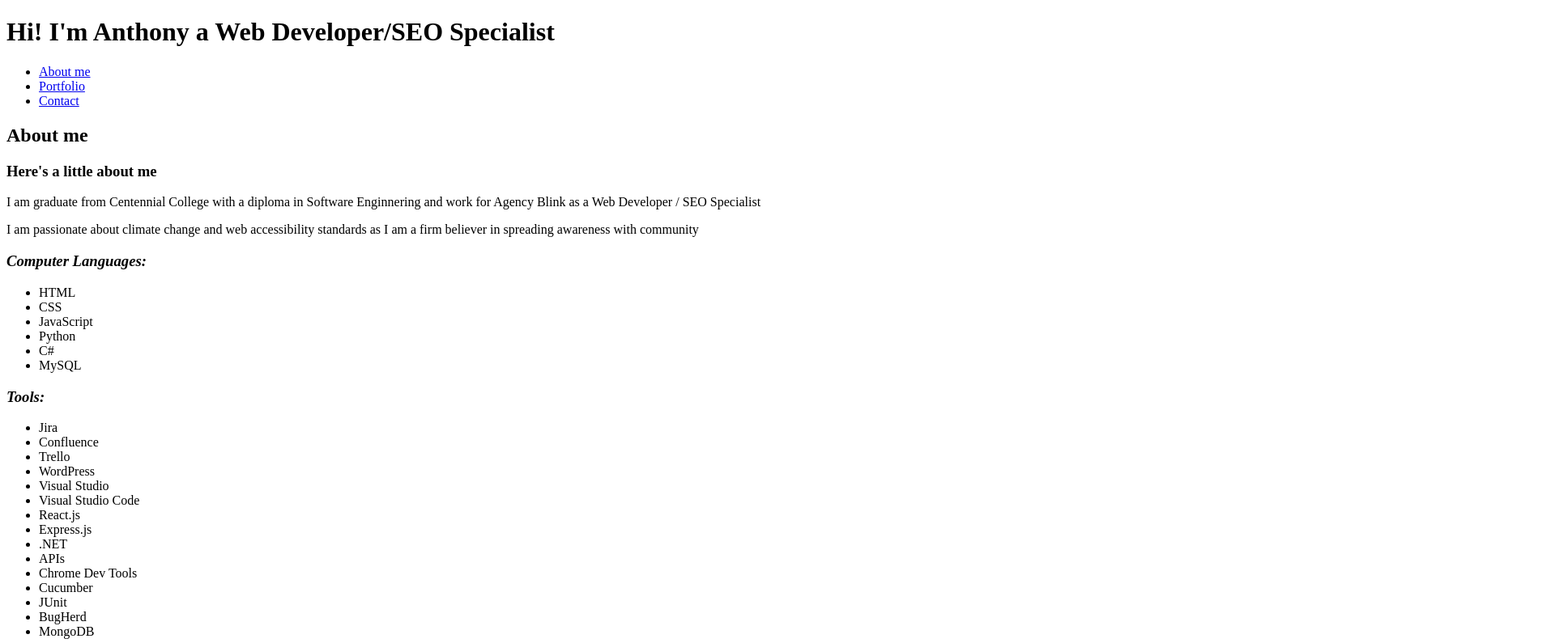
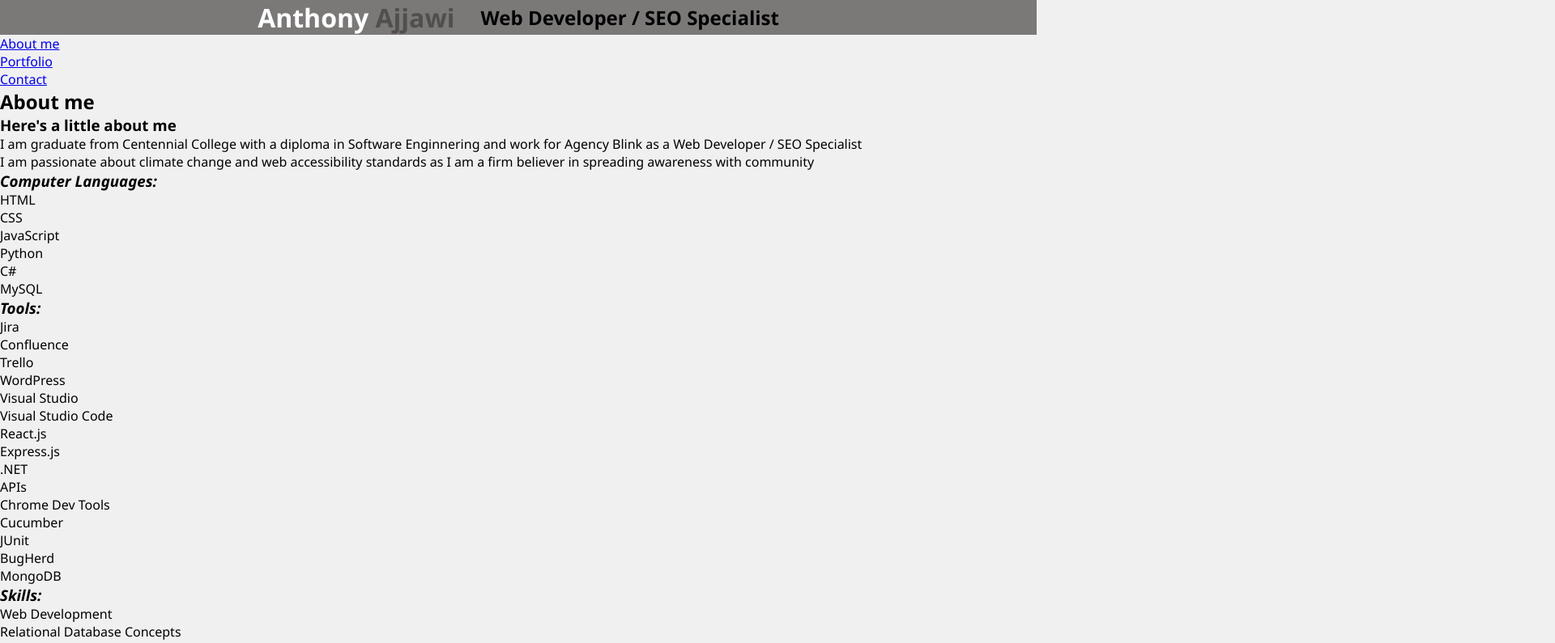
Before and after one commit to AmerAjjawi/portfolio-website, a plain HTML site: page index.html in a window 1280 px wide. Shown: the top 795 px of the page at 81% size, 1920 px wide, since content can reach past the window. Drawn offline with Linux system fonts and the light colour scheme.

Commit message:
added css style to body, header, and h1

```diff
--- a/index.html
+++ b/index.html
@@ -1,13 +1,23 @@
 <!DOCTYPE html>
 <html lang="en">
+
 <head>
     <meta charset="UTF-8">
     <meta name="viewport" content="width=device-width, initial-scale=1.0">
+    <link rel="stylesheet" href="styles.css">
     <title>Anthony Ajjawi</title>
 </head>
+
 <body>
     <header>
-        <h1>Hi! I'm Anthony a Web Developer/SEO Specialist</h1>
+        <h1>
+            <span class="header1">Anthony</span>
+            <span class="header2">Ajjawi</span>
+        </h1>
+        <h2>
+            <span>Web Developer</span>
+            <span>/ SEO Specialist</span>
+            </h2>
     </header>
     <aside>
         <nav>
@@ -28,8 +38,10 @@
         <h2>About me</h2>
         <article>
             <h3>Here's a little about me</h3>
-            <p>I am graduate from Centennial College with a diploma in Software Enginnering and work for Agency Blink as a Web Developer / SEO Specialist</p>
-            <p>I am passionate about climate change and web accessibility standards as I am a firm believer in spreading awareness with community</p>
+            <p>I am graduate from Centennial College with a diploma in Software Enginnering and work for Agency Blink as
+                a Web Developer / SEO Specialist</p>
+            <p>I am passionate about climate change and web accessibility standards as I am a firm believer in spreading
+                awareness with community</p>
         </article>
         <article>
             <!--computer languages-->
@@ -109,4 +121,5 @@
 
     </section>
 </body>
+
 </html>
--- /dev/null
+++ b/styles.css
@@ -0,0 +1,27 @@
+
+* {
+    padding: 0;
+    margin: 0;
+}
+
+body {
+ font-family: 'Segoe UI', Tahoma, Geneva, Verdana, sans-serif;
+ background-color: #f0f0f0;
+}
+
+header {
+    display: flex;
+    flex-direction: row;
+    justify-content: center;
+    align-items: center;
+    background-color: rgba(94, 91, 91, 0.801);
+    gap: 2rem;
+}
+
+.header1{
+ color: #FFFF;
+}
+
+.header2 {
+    color: #4b4747da;
+}
```
